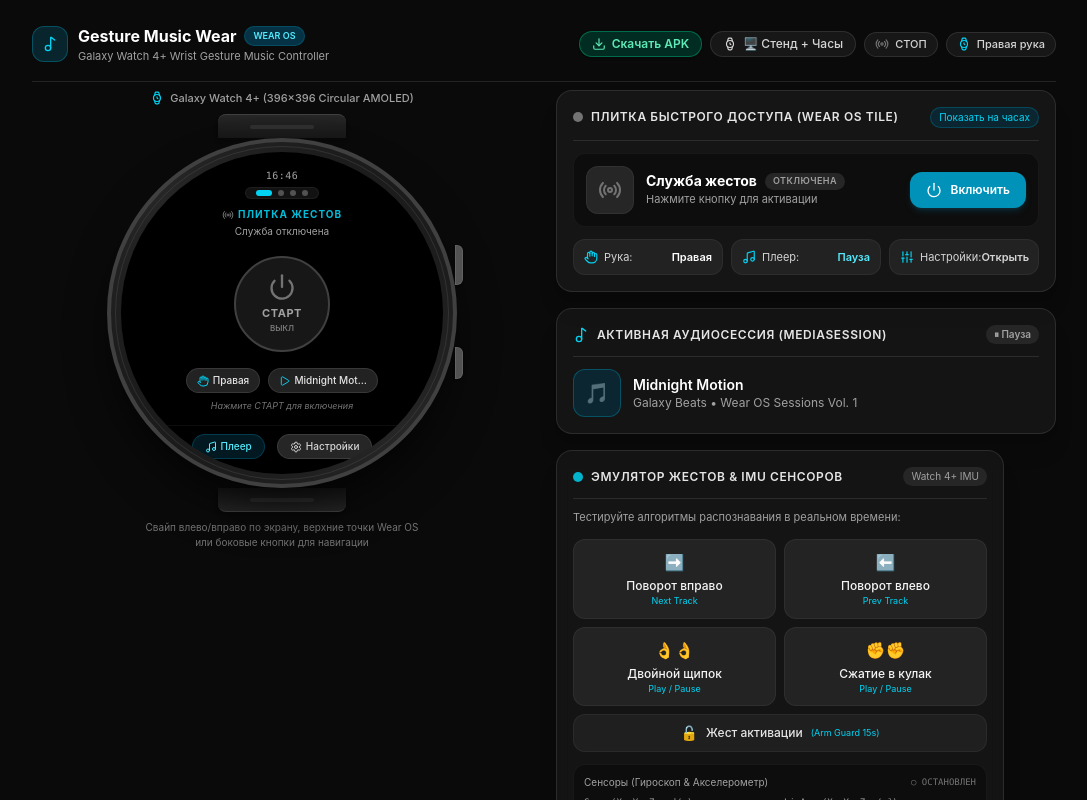
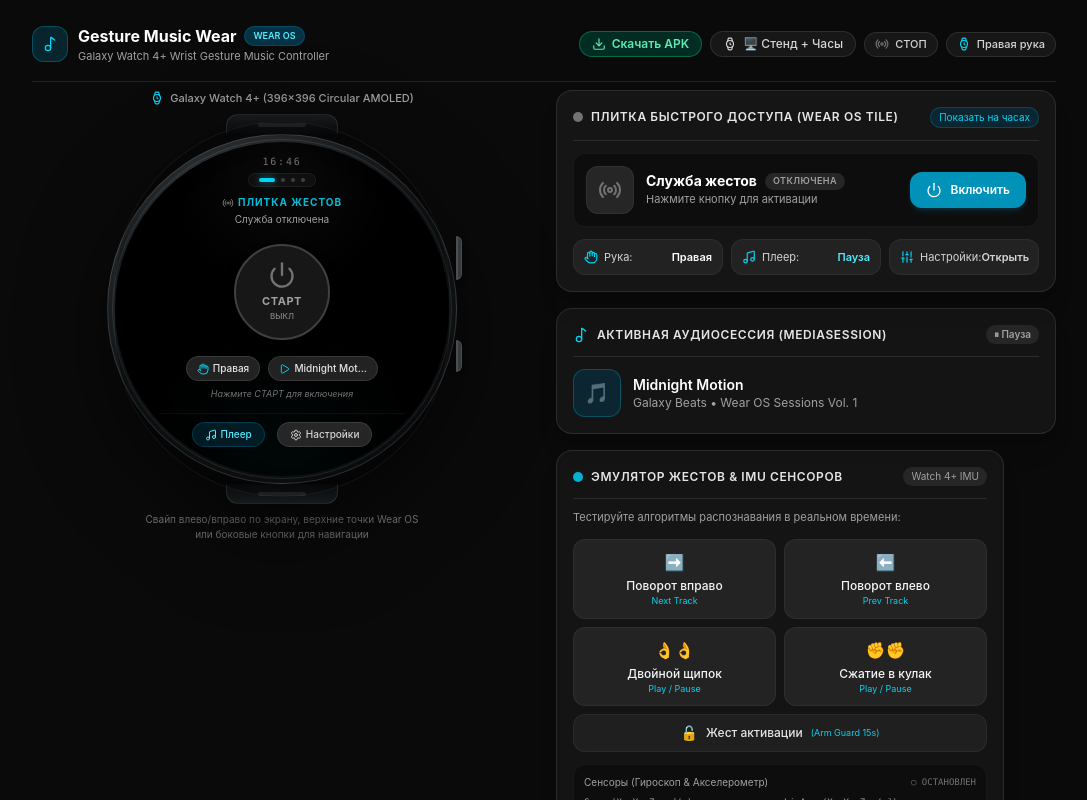
Before and after one commit to serejaishkin/gesture-music-wear, a React (Vite) app: page / in a window 1280 px wide. Shown: the top 800 px of the page, without its empty margins (96-1183 px from the left). Built offline with nearby package versions, Linux system fonts and the light colour scheme.

Commit message:
style: polish smartwatch frame

```diff
--- a/src/ui/components/WatchFrame.tsx
+++ b/src/ui/components/WatchFrame.tsx
@@ -10,10 +10,10 @@
 }
 
 const SCREENS: Array<{ id: WatchScreenType; label: string; icon: string }> = [
-  { id: 'tile', label: 'Плитка', icon: '📱' },
-  { id: 'control', label: 'Настройки', icon: '⚙️' },
-  { id: 'player', label: 'Плеер', icon: '🎵' },
-  { id: 'training', label: 'Обучение', icon: '🎓' },
+  { id: 'tile', label: 'Главная', icon: '⌂' },
+  { id: 'control', label: 'Настройки', icon: '⚙' },
+  { id: 'player', label: 'Плеер', icon: '♫' },
+  { id: 'training', label: 'Обучение', icon: '✦' },
 ];
 
 export const WatchFrame: React.FC<WatchFrameProps> = ({
@@ -22,7 +22,6 @@
   onSelectScreen,
   standalone = false,
 }) => {
-  const scrollRef = useRef<HTMLDivElement>(null);
   const touchStartX = useRef<number | null>(null);
   const touchStartY = useRef<number | null>(null);
   const [timeStr, setTimeStr] = useState('10:08');
@@ -30,9 +29,7 @@
   useEffect(() => {
     const updateTime = () => {
       const d = new Date();
-      const h = String(d.getHours()).padStart(2, '0');
-      const m = String(d.getMinutes()).padStart(2, '0');
-      setTimeStr(`${h}:${m}`);
+      setTimeStr(`${String(d.getHours()).padStart(2, '0')}:${String(d.getMinutes()).padStart(2, '0')}`);
     };
     updateTime();
     const interval = setInterval(updateTime, 10000);
@@ -49,67 +46,48 @@
     const deltaX = e.changedTouches[0].clientX - touchStartX.current;
     const deltaY = e.changedTouches[0].clientY - touchStartY.current;
 
-    // Only trigger swipe if horizontal movement is dominant and > 45px
     if (Math.abs(deltaX) > 45 && Math.abs(deltaX) > Math.abs(deltaY) * 1.4) {
       const currentIndex = SCREENS.findIndex((s) => s.id === currentScreen);
-      if (deltaX < 0 && currentIndex < SCREENS.length - 1) {
-        // Swipe left -> next screen
-        onSelectScreen(SCREENS[currentIndex + 1].id);
-      } else if (deltaX > 0 && currentIndex > 0) {
-        // Swipe right -> previous screen
-        onSelectScreen(SCREENS[currentIndex - 1].id);
-      }
+      if (deltaX < 0 && currentIndex < SCREENS.length - 1) onSelectScreen(SCREENS[currentIndex + 1].id);
+      if (deltaX > 0 && currentIndex > 0) onSelectScreen(SCREENS[currentIndex - 1].id);
     }
     touchStartX.current = null;
     touchStartY.current = null;
   };
 
   return (
-    <div className={`flex flex-col items-center select-none relative ${standalone ? 'p-2' : ''}`}>
-      {/* Top Watch Band Lug */}
-      <div className="w-32 h-5 sm:h-6 bg-gradient-to-b from-neutral-800 to-neutral-900 rounded-t-lg border-t border-neutral-700 shadow-md flex items-center justify-center">
-        <div className="w-16 h-1 bg-neutral-700/50 rounded-full" />
+    <div className={`watch-shell flex flex-col items-center select-none relative ${standalone ? 'p-2' : ''}`}>
+      <div className="w-28 h-5 bg-gradient-to-b from-[#171a1c] to-[#080a0b] rounded-t-xl border border-white/10 border-b-0 shadow-lg flex items-center justify-center">
+        <div className="w-12 h-1 rounded-full bg-white/10" />
       </div>
 
-      {/* Watch Body Outer Bezel (Galaxy Watch 4+ circular casing) */}
-      <div className="relative w-[330px] h-[330px] sm:w-[350px] sm:h-[350px] rounded-full p-2 sm:p-2.5 bg-gradient-to-tr from-neutral-900 via-neutral-800 to-neutral-900 shadow-2xl shadow-black/80 border-4 border-neutral-700 flex items-center justify-center transition-all">
-        {/* Metallic Bezel Ring */}
-        <div className="absolute inset-1 rounded-full border border-neutral-600/40 pointer-events-none" />
+      <div className="relative w-[330px] h-[330px] sm:w-[350px] sm:h-[350px] rounded-full p-[7px] bg-[radial-gradient(circle_at_35%_25%,#3a3f42,#111416_55%,#070809)] border border-white/15 flex items-center justify-center">
+        <div className="absolute inset-[4px] rounded-full border border-white/10 pointer-events-none" />
+        <div className="absolute inset-[9px] rounded-full border border-black/80 pointer-events-none" />
 
-        {/* Physical Button Accents (right side of watch) */}
         <button
           type="button"
           onClick={() => onSelectScreen && onSelectScreen(currentScreen === 'tile' ? 'control' : 'tile')}
-          title="Верхняя кнопка (Домой / Настройки)"
-          className="absolute -right-2.5 top-[30%] w-2 h-10 bg-neutral-600 hover:bg-cyan-500 rounded-r-md shadow border border-neutral-500/50 cursor-pointer active:scale-95 transition-colors"
+          title="Верхняя кнопка"
+          className="watch-button absolute -right-[6px] top-[29%] w-[6px] h-11 bg-[#34393c] hover:bg-cyan-500 rounded-r-md border border-white/10 cursor-pointer active:scale-95 transition-colors z-10"
         />
         <button
           type="button"
           onClick={() => onSelectScreen && onSelectScreen(currentScreen === 'player' ? 'control' : 'player')}
-          title="Нижняя кнопка (Назад / Плеер)"
-          className="absolute -right-2.5 top-[60%] w-2 h-8 bg-neutral-600 hover:bg-cyan-500 rounded-r-md shadow border border-neutral-500/50 cursor-pointer active:scale-95 transition-colors"
+          title="Нижняя кнопка"
+          className="watch-button absolute -right-[6px] top-[59%] w-[6px] h-8 bg-[#34393c] hover:bg-cyan-500 rounded-r-md border border-white/10 cursor-pointer active:scale-95 transition-colors z-10"
         />
 
-        {/* Inner Display (Round AMOLED Screen) */}
         <div
-          ref={scrollRef}
           onTouchStart={handleTouchStart}
           onTouchEnd={handleTouchEnd}
-          className="w-full h-full rounded-full bg-black overflow-y-auto overflow-x-hidden relative flex flex-col items-center scroll-smooth focus:outline-none"
-          style={{
-            scrollbarWidth: 'none',
-            msOverflowStyle: 'none',
-          }}
+          className="watch-display w-full h-full rounded-full overflow-y-auto overflow-x-hidden relative flex flex-col items-center scroll-smooth focus:outline-none"
+          style={{ scrollbarWidth: 'none', msOverflowStyle: 'none' }}
         >
-          {/* Top Status Bar & Wear OS Page Indicator */}
-          <div className="w-full pt-3 sm:pt-4 pb-1 flex flex-col items-center justify-center gap-1 shrink-0">
-            <span className="text-[10px] text-neutral-400 font-mono tracking-wider">
-              {timeStr}
-            </span>
-
-            {/* Wear OS Page Indicator Dots */}
-            {onSelectScreen && currentScreen && (
-              <div className="flex items-center gap-1.5 bg-neutral-900/80 px-2.5 py-0.5 rounded-full border border-white/5">
+          <div className="w-full pt-3 pb-1 flex flex-col items-center justify-center gap-1 shrink-0">
+            <span className="text-[10px] text-neutral-500 font-mono tracking-[0.18em]">{timeStr}</span>
+            {onSelectScreen && (
+              <div className="flex items-center gap-1.5 px-2.5 py-1 rounded-full bg-white/[0.035] border border-white/[0.06]">
                 {SCREENS.map((s) => {
                   const isActive = currentScreen === s.id;
                   return (
@@ -117,12 +95,8 @@
                       key={s.id}
                       type="button"
                       onClick={() => onSelectScreen(s.id)}
-                      title={`${s.label} (${s.icon})`}
-                      className={`transition-all rounded-full ${
-                        isActive
-                          ? 'w-4 h-1.5 bg-cyan-400'
-                          : 'w-1.5 h-1.5 bg-neutral-600 hover:bg-neutral-400'
-                      }`}
+                      title={s.label}
+                      className={`transition-all duration-200 rounded-full ${isActive ? 'w-4 h-1 bg-cyan-400 shadow-[0_0_8px_rgba(34,211,238,.55)]' : 'w-1 h-1 bg-neutral-700 hover:bg-neutral-400'}`}
                     />
                   );
                 })}
@@ -130,16 +104,14 @@
             )}
           </div>
 
-          {/* Screen Content */}
-          <div className="w-full max-w-[270px] pb-8 flex flex-col items-center">
+          <div className="w-full max-w-[270px] pb-7 flex flex-col items-center">
             {children}
           </div>
         </div>
       </div>
 
-      {/* Bottom Watch Band Lug */}
-      <div className="w-32 h-5 sm:h-6 bg-gradient-to-t from-neutral-800 to-neutral-900 rounded-b-lg border-b border-neutral-700 shadow-md flex items-center justify-center">
-        <div className="w-16 h-1 bg-neutral-700/50 rounded-full" />
+      <div className="w-28 h-5 bg-gradient-to-t from-[#171a1c] to-[#080a0b] rounded-b-xl border border-white/10 border-t-0 shadow-lg flex items-center justify-center">
+        <div className="w-12 h-1 rounded-full bg-white/10" />
       </div>
     </div>
   );
```
